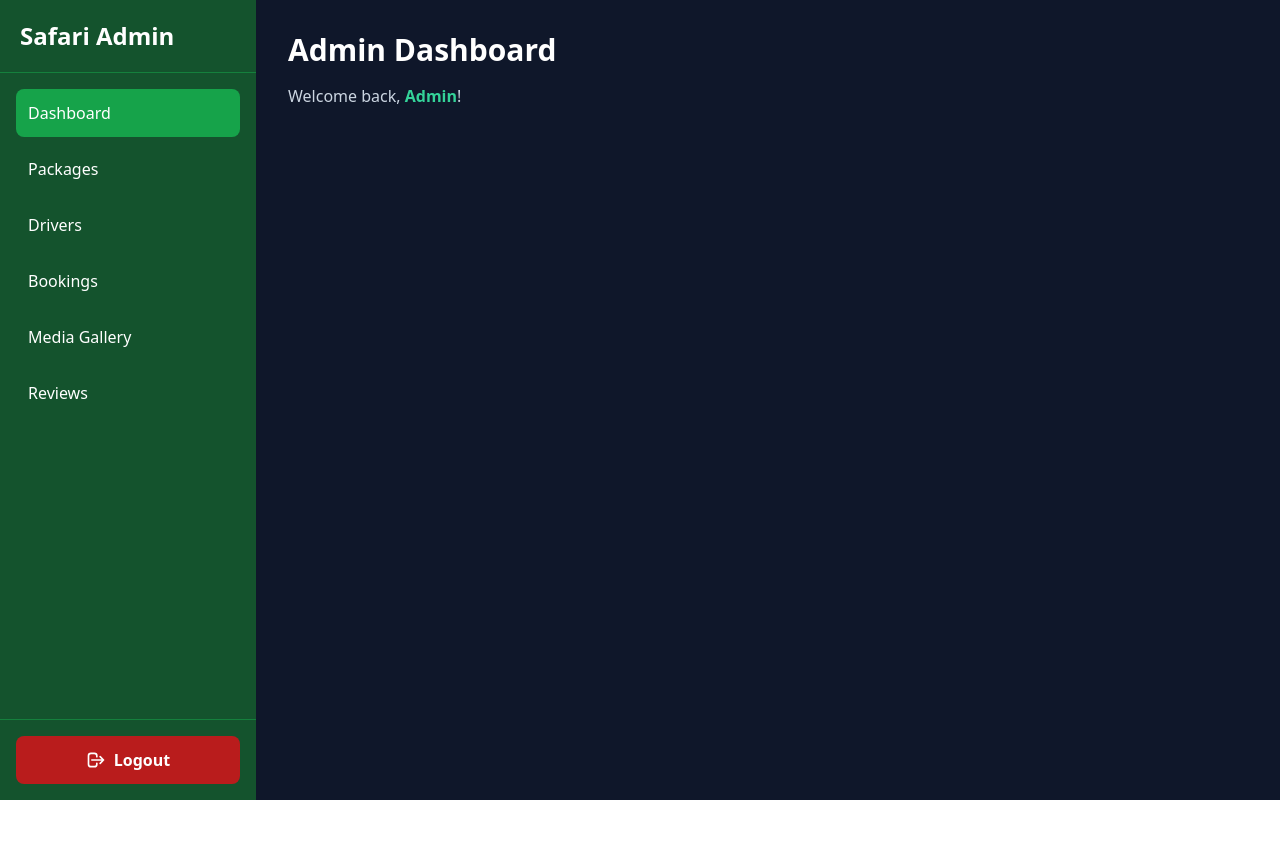
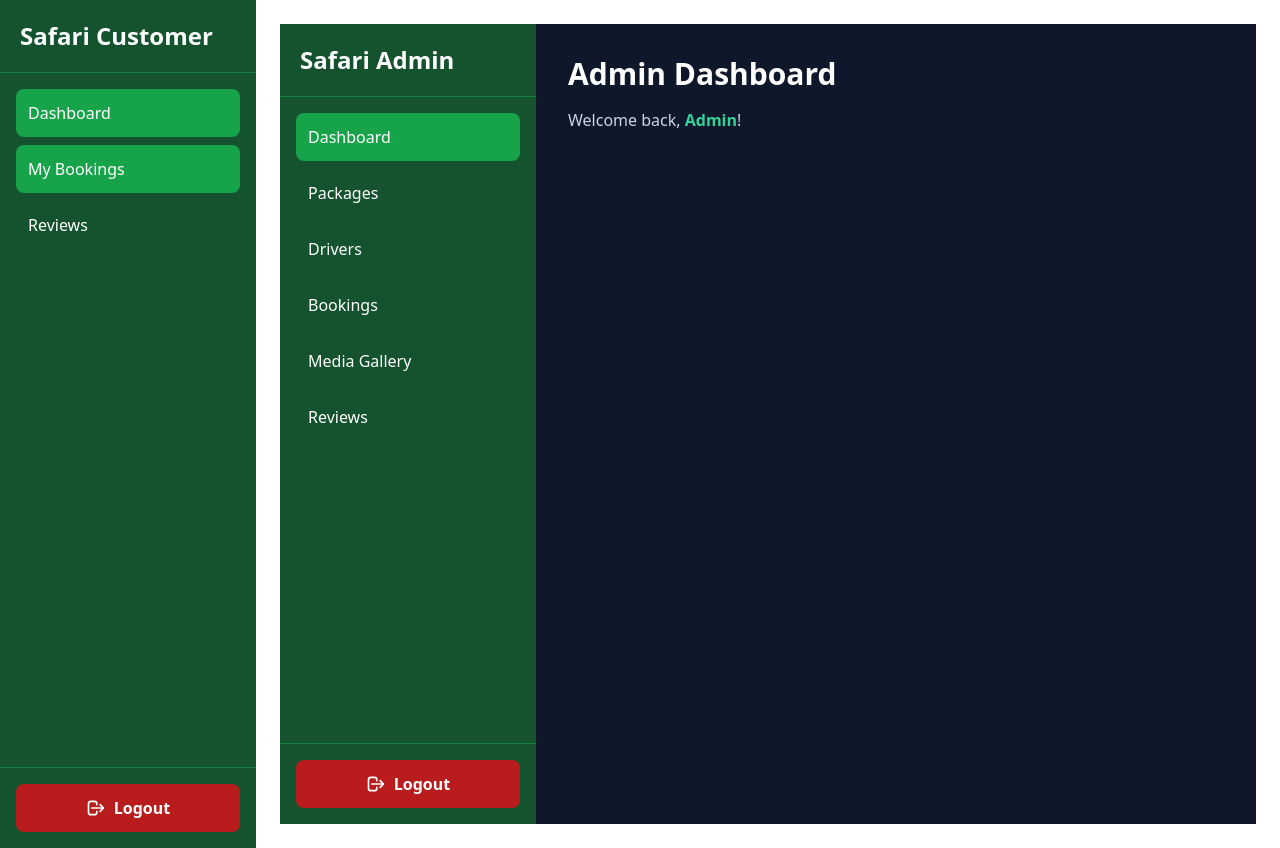
Before and after one commit to vishwa-weerasinghe/RapidX, a React (Vite) app in the folder Frontend/: page /dashboard in a window 1280 px wide. Before the commit the page ends 800 px from the top, so only its background shows below. Built offline with nearby package versions, Linux system fonts and the light colour scheme; sample sign-in values are in the browser's storage.

Commit message:
create customer layout

```diff
--- /dev/null
+++ b/Frontend/src/layouts/CustomerLayout.jsx
@@ -0,0 +1,14 @@
+import { Outlet } from "react-router-dom";
+import Sidebar from "../components/Sidebar";
+
+export default function CustomerLayout() {
+  return (
+    <div className="flex min-h-screen">
+      <Sidebar role="customer" />
+
+      <main className="flex-1 p-6">
+        <Outlet />
+      </main>
+    </div>
+  );
+}
--- a/Frontend/src/main.jsx
+++ b/Frontend/src/main.jsx
@@ -10,6 +10,7 @@ import Dashboard from "./pages/dashboard.jsx";
 import Review from "./pages/public/Review.jsx";
 
 import AdminLayout from "./layouts/AdminLayout.jsx";
+import CustomerLayout from "./layouts/CustomerLayout.jsx";
 import AdminDashboard from "./pages/admin/dashboard.jsx";
 import Packages from "./pages/admin/Packages.jsx";
 import Bookings from "./pages/admin/Bookings.jsx";
@@ -36,8 +37,11 @@ createRoot(document.getElementById("root")).render(
           <Route path="/" element={<App />} />
           <Route path="/register" element={<Register />} />
           <Route path="/login" element={<Login />} />
-          <Route path="/dashboard" element={<Dashboard />} />
-          <Route path="/reviews" element={<Review />} />
+
+          <Route element={<CustomerLayout />}>
+            <Route path="/dashboard" element={<Dashboard />} />
+            <Route path="/reviews" element={<Review />} />
+          </Route>
 
           {/* Admin Layout Routes */}
           <Route path="/admin" element={<AdminLayout />}>
--- a/Frontend/src/pages/user/dashboard.jsx
+++ b/Frontend/src/pages/user/dashboard.jsx
@@ -1,11 +1,7 @@
-import Sidebar from "../../components/Sidebar";
-
 export default function CustomerDashboard({ user }) {
   return (
-    <div className="flex min-h-screen bg-slate-900 text-white">
-      <Sidebar role="customer" />
-
-      <main className="flex-1 p-8">
+    <div className="min-h-screen bg-slate-900 text-white">
+      <main className="p-8">
         <h1 className="text-3xl font-bold">Customer Dashboard</h1>
         <p className="mt-4 text-slate-300">
           Welcome, <strong className="text-emerald-400">{user?.User_Name || "Customer"}</strong>! This panel will manage your bookings.
```
